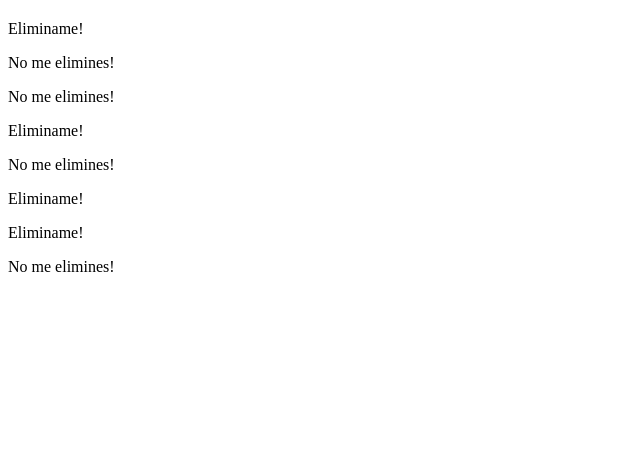
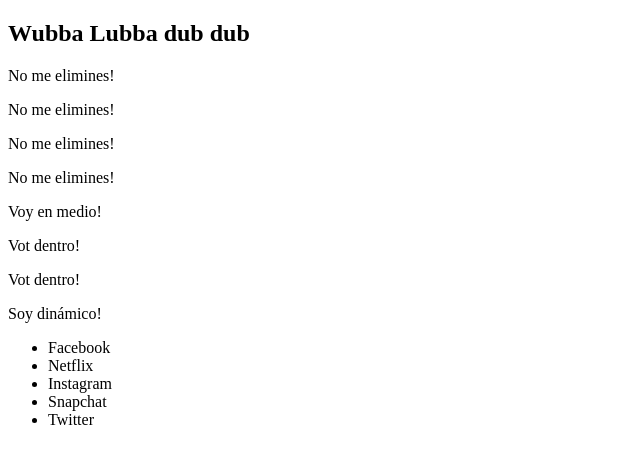
Before and after one commit to ArianaMartinMartinez/RockTheCode-P6-Ejercicios-DOM, a plain HTML site: page Ejercicio2/index.html in a window 1280 px wide. Shown: the whole page, without its empty margins (0-640 px from the left). Drawn offline with Linux system fonts and the light colour scheme.

Commit message:
Ejercicio 2 hecho

```diff
--- a/Ejercicio2/index.html
+++ b/Ejercicio2/index.html
@@ -18,5 +18,7 @@
 	<div></div><div></div>
 	<div class="fn-insert-here"></div>
   <div class="fn-insert-here"></div>
+
+  <script src="script.js"></script>
 </body>
 </html>
--- a/Ejercicio2/script.js
+++ b/Ejercicio2/script.js
@@ -1,25 +1,72 @@
-/*
-1.1 Inserta dinamicamente en un html un div vacio con javascript.
+//1.1 Inserta dinamicamente en un html un div vacio con javascript.
+const divVacio = document.createElement('div');
+document.body.appendChild(divVacio);
 
-1.2 Inserta dinamicamente en un html un div que contenga una p con javascript.
+//1.2 Inserta dinamicamente en un html un div que contenga una p con javascript.
+const divP = document.createElement('div');
+const p = document.createElement('p');
 
-1.3 Inserta dinamicamente en un html un div que contenga 6 p utilizando un
-	loop con javascript.
+divP.appendChild(p);
+document.body.appendChild(divP);
 
-1.4 Inserta dinamicamente con javascript en un html una p con el
-	texto 'Soy dinámico!'.
+/*1.3 Inserta dinamicamente en un html un div que contenga 6 p utilizando un
+loop con javascript.*/
+const divPLoop = document.createElement('div');
 
-1.5 Inserta en el h2 con la clase .fn-insert-here el texto 'Wubba Lubba dub dub'.
+for(let i=0; i<6; i++) {
+	const p = document.createElement('p');
+	divPLoop.appendChild(p);
+}
 
-1.6 Basandote en el siguiente array crea una lista ul > li con
-los textos del array.
+document.body.appendChild(divPLoop);
+
+/*1.4 Inserta dinamicamente con javascript en un html una p con el
+texto 'Soy dinámico!'.*/
+const dinamic = document.createElement('p');
+dinamic.textContent = 'Soy dinámico!';
+
+document.body.appendChild(dinamic);
+
+//1.5 Inserta en el h2 con la clase .fn-insert-here el texto 'Wubba Lubba dub dub'.
+const h2 = document.querySelector('.fn-insert-here');
+h2.textContent = 'Wubba Lubba dub dub';
+
+/*1.6 Basandote en el siguiente array crea una lista ul > li con
+los textos del array.*/
 const apps = ['Facebook', 'Netflix', 'Instagram', 'Snapchat', 'Twitter'];
 
-1.7 Elimina todos los nodos que tengan la clase .fn-remove-me
+const ul = document.createElement('ul');
 
-1.8 Inserta una p con el texto 'Voy en medio!' entre los dos div.
-	Recuerda que no solo puedes insertar elementos con .appendChild.
+for(let i=0; i<apps.length; i++) {
+	const li = document.createElement('li');
+	li.textContent = apps[i];
+	ul.appendChild(li);
+}
 
-1.9 Inserta p con el texto 'Voy dentro!', dentro de todos los div con la clase
-	.fn-insert-here
-*/
+document.body.appendChild(ul);
+
+//1.7 Elimina todos los nodos que tengan la clase .fn-remove-me
+const removeElements = document.querySelectorAll('.fn-remove-me');
+
+for(const element of removeElements) {
+	element.remove();
+}
+
+/*1.8 Inserta una p con el texto 'Voy en medio!' entre los dos div.
+Recuerda que no solo puedes insertar elementos con .appendChild.*/
+const allDiv = document.querySelectorAll('div');
+const midP = document.createElement('p');
+
+midP.textContent = 'Voy en medio!';
+
+document.body.insertBefore(midP, allDiv[1]);
+
+/*1.9 Inserta p con el texto 'Voy dentro!', dentro de todos los div con la clase
+.fn-insert-here*/
+const insertDiv = document.querySelectorAll('div.fn-insert-here');
+
+for(const div of insertDiv) {
+	const p = document.createElement('p');
+	p.textContent = 'Vot dentro!';
+	div.appendChild(p);
+}
```
